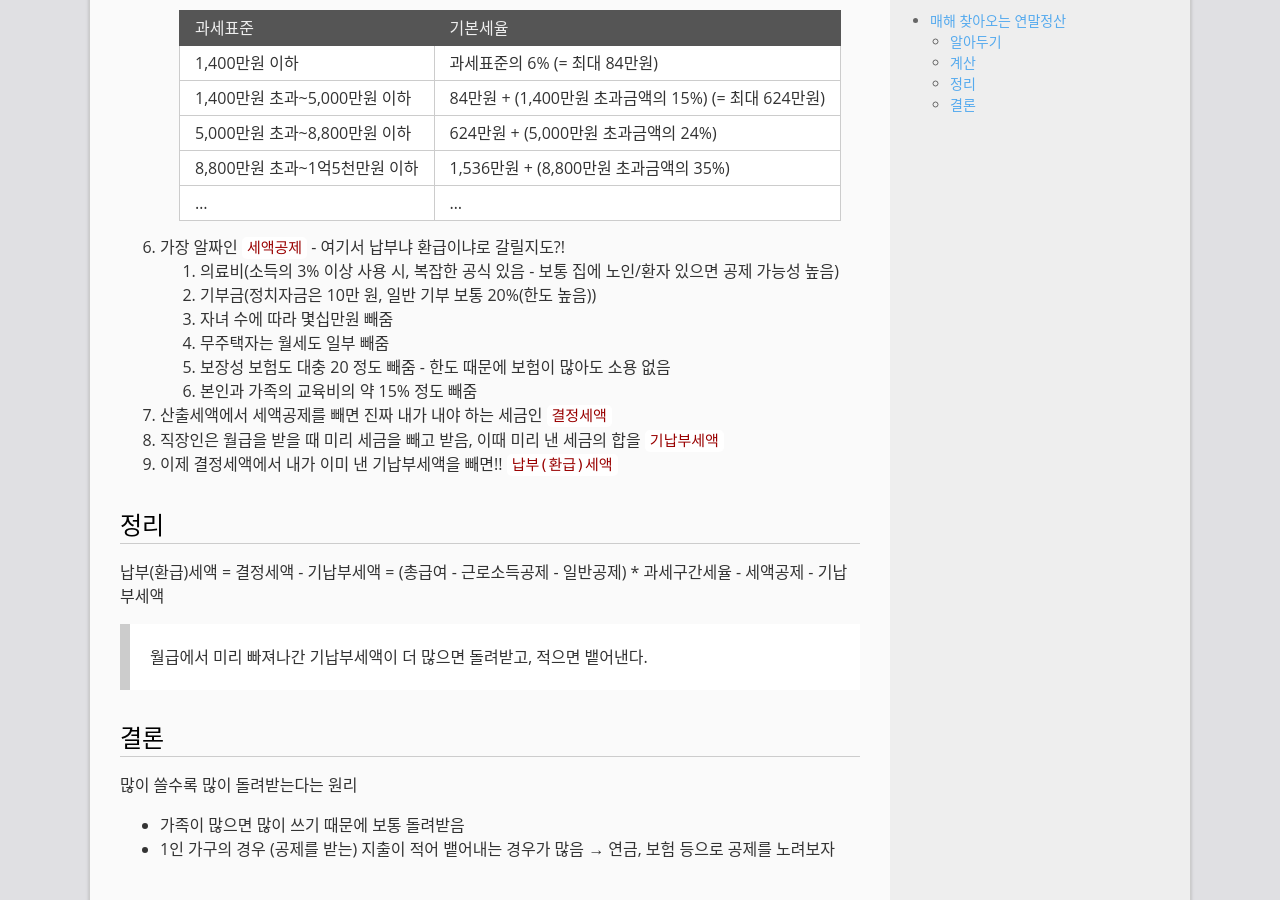
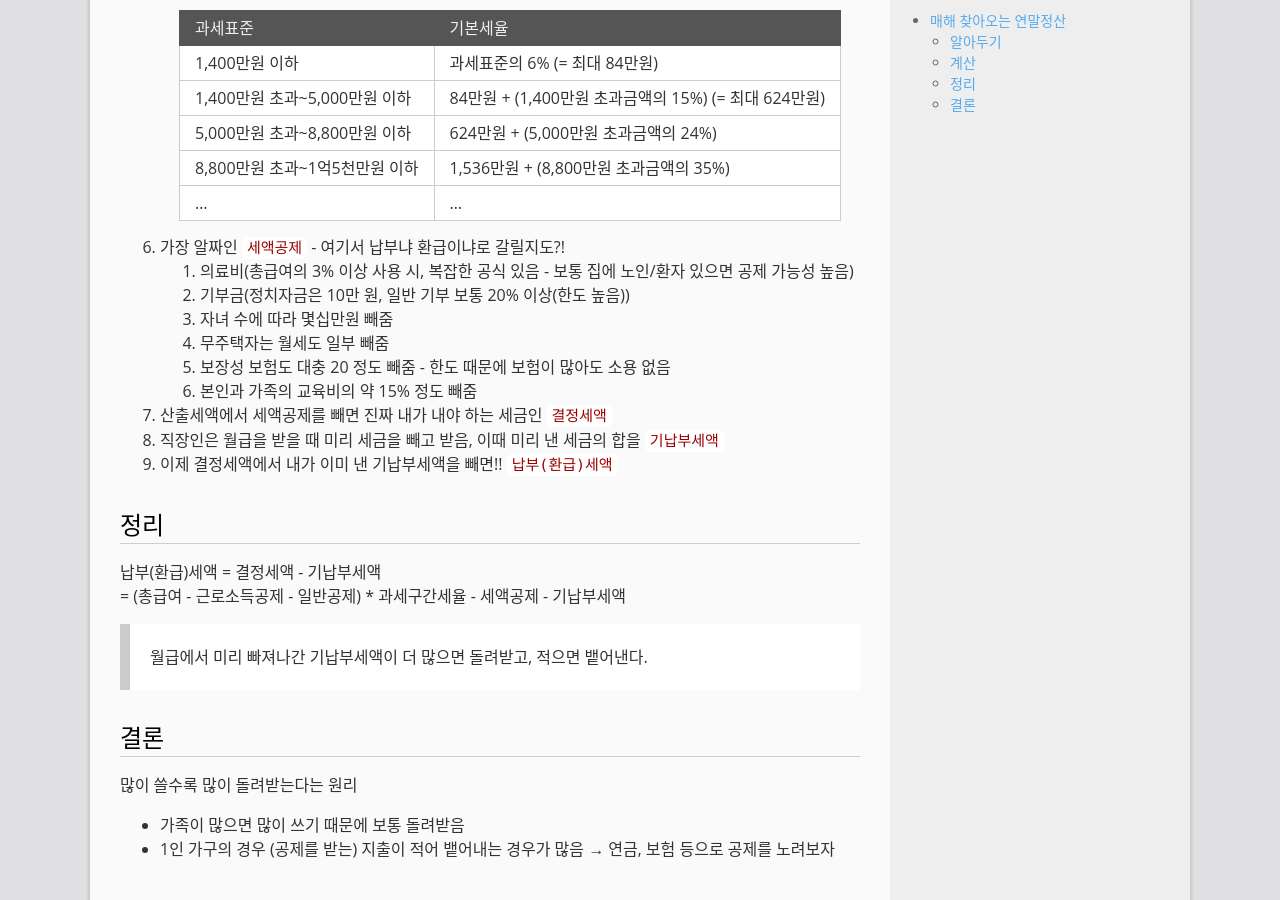
Before and after one commit to mystria/mystria.github.io, a Jekyll site: the page built from _posts/2023-01-17-simple-formula-of-year-end-tax-settlement.md, in a window 1280 px wide and 900 px high, scrolled down 1236 px. Built offline with Jekyll 4.4.1, drawn with Linux system fonts in a browser that asks for light colours; comment, search, counter and statistics services are not loaded.

Commit message:
Update post

```diff
--- a/_posts/2023-01-17-simple-formula-of-year-end-tax-settlement.md
+++ b/_posts/2023-01-17-simple-formula-of-year-end-tax-settlement.md
@@ -48,8 +48,8 @@
     | 8,800만원 초과~1억5천만원 이하 | 1,536만원 + (8,800만원 초과금액의 35%) |
     | …  | … |
 6. 가장 알짜인 `세액공제` - 여기서 납부냐 환급이냐로 갈릴지도?!
-    1. 의료비(소득의 3% 이상 사용 시, 복잡한 공식 있음 - 보통 집에 노인/환자 있으면 공제 가능성 높음)
-    2. 기부금(정치자금은 10만 원, 일반 기부 보통 20%(한도 높음))
+    1. 의료비(총급여의 3% 이상 사용 시, 복잡한 공식 있음 - 보통 집에 노인/환자 있으면 공제 가능성 높음)
+    2. 기부금(정치자금은 10만 원, 일반 기부 보통 20% 이상(한도 높음))
     3. 자녀 수에 따라 몇십만원 빼줌
     4. 무주택자는 월세도 일부 빼줌
     5. 보장성 보험도 대충 20 정도 빼줌 - 한도 때문에 보험이 많아도 소용 없음
```
